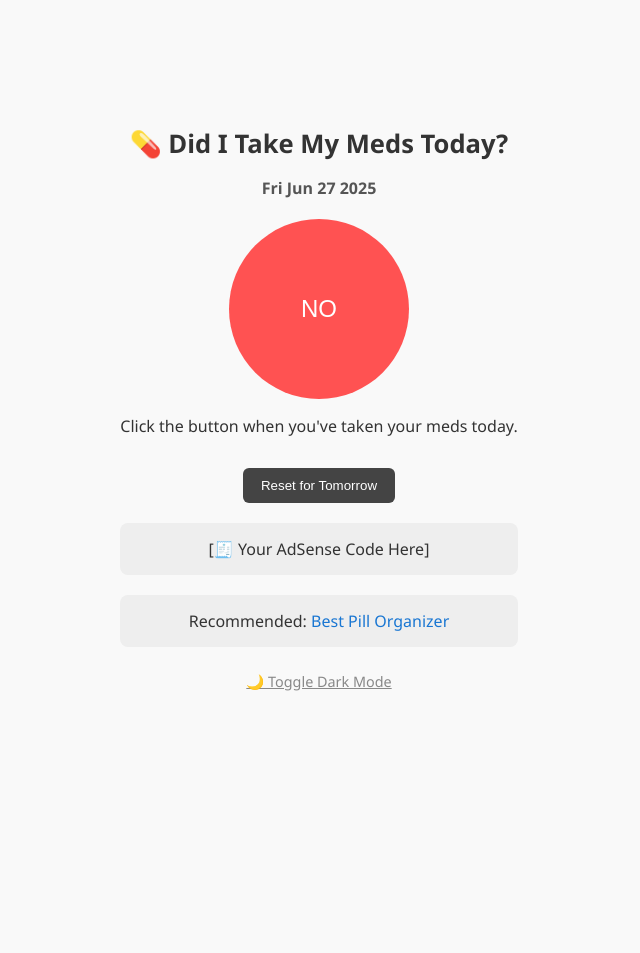
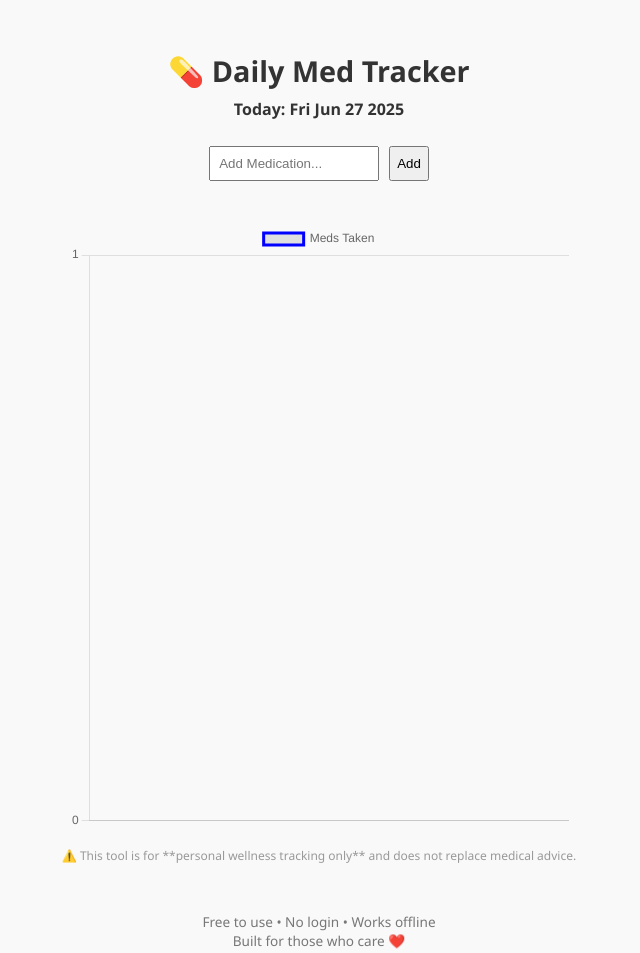
Before and after one commit to sayeed1143/My-pill-tracker, a plain HTML site: page index.html in a window 1280 px wide. Shown: the whole page, without its empty margins (321-961 px from the left). Before the commit the page ends 800 px from the top, so only its background shows below. Drawn offline with nearby package versions, Linux system fonts and the light colour scheme.

Commit message:
Update index.html

```diff
--- a/index.html
+++ b/index.html
@@ -2,11 +2,11 @@
 <html lang="en">
 <head>
   <meta charset="UTF-8" />
-  <meta name="viewport" content="width=device-width, initial-scale=1.0"/>
-  <title>💊 Did I Take My Meds Today?</title>
-  <meta name="description" content="A simple, one-click daily pill tracker. Never forget your meds again. Works offline!">
-  <meta property="og:title" content="Did I Take My Meds Today?">
-  <meta property="og:description" content="A simple, one-click daily medication reminder app.">
+  <meta name="viewport" content="width=device-width, initial-scale=1.0" />
+  <title>💊 Daily Med Tracker</title>
+  <meta name="description" content="Track multiple medications daily, view progress, and get smart reminders.">
+  <meta property="og:title" content="Daily Med Tracker">
+  <meta property="og:description" content="Free tool to track multiple medications, get reminders, and view your progress">
   <meta property="og:image" content="https://your-site.com/preview.png">
   <meta property="og:url" content="https://your-site.com">
   <link rel="icon" href="https://cdn-icons-png.flaticon.com/512/2936/2936905.png" type="image/png">
@@ -15,136 +15,124 @@
       font-family: 'Segoe UI', sans-serif;
       margin: 0;
       padding: 0;
-      background-color: #f9f9f9;
+      background: #f9f9f9;
       color: #333;
       display: flex;
       flex-direction: column;
       align-items: center;
-      justify-content: center;
       min-height: 100vh;
-      text-align: center;
-      transition: background 0.3s, color 0.3s;
+      padding: 2rem;
     }
-    .container {
-      max-width: 400px;
-      padding: 20px;
-    }
-    h1 {
-      font-size: 1.6rem;
-      margin-bottom: 0.5rem;
-    }
-    #date {
-      font-weight: 600;
-      color: #555;
-      margin-bottom: 20px;
-    }
-    #pill-button {
-      width: 180px;
-      height: 180px;
-      border-radius: 50%;
-      border: none;
-      font-size: 24px;
-      cursor: pointer;
-      transition: background 0.3s;
-    }
-    .taken {
-      background-color: #4CAF50;
-      color: #fff;
-    }
-    .not-taken {
-      background-color: #FF5252;
-      color: #fff;
-    }
-    #reset-btn {
-      margin-top: 15px;
-      padding: 10px 18px;
-      background: #444;
+    h1 { font-size: 1.8rem; margin-bottom: 0.5rem; text-align: center; }
+    #date { margin-bottom: 1rem; font-weight: bold; }
+    .med-entry { margin: 10px 0; display: flex; gap: 10px; }
+    input[type="text"] { padding: 8px; width: 150px; }
+    .taken-btn {
+      background: #ff5252;
       color: white;
       border: none;
-      border-radius: 6px;
+      padding: 8px 12px;
       cursor: pointer;
+      border-radius: 5px;
     }
-    #dark-toggle {
-      margin-top: 25px;
-      cursor: pointer;
-      font-size: 0.9rem;
-      color: #888;
-      text-decoration: underline;
-    }
-    .dark {
-      background-color: #121212;
-      color: #f0f0f0;
-    }
-    .dark #pill-button.taken {
-      background-color: #388e3c;
-    }
-    .dark #pill-button.not-taken {
-      background-color: #d32f2f;
-    }
-    .adsense, .affiliate {
-      margin: 20px 0;
-      padding: 15px;
-      background: #eee;
-      border-radius: 8px;
-    }
-    a {
-      color: #1976D2;
-      text-decoration: none;
-    }
+    .taken-btn.taken { background: #4CAF50; }
+    #graph { width: 100%; max-width: 500px; margin-top: 2rem; }
+    .footer { margin-top: 3rem; font-size: 0.85rem; color: #777; text-align: center; }
+    .disclaimer { font-size: 0.75rem; color: #999; margin-top: 1rem; }
   </style>
 </head>
 <body>
-  <div class="container">
-    <h1>💊 Did I Take My Meds Today?</h1>
-    <p id="date"></p>
-    <button id="pill-button" class="not-taken">NO</button>
-    <p>Click the button when you've taken your meds today.</p>
-    <button id="reset-btn">Reset for Tomorrow</button>
+  <h1>💊 Daily Med Tracker</h1>
+  <div id="date"></div>
+  <div id="med-list"></div>
+  <div class="med-entry">
+    <input type="text" id="new-med" placeholder="Add Medication...">
+    <button onclick="addMed()">Add</button>
+  </div>
+  <canvas id="graph"></canvas>
 
-    <div class="adsense">[🧾 Your AdSense Code Here]</div>
-    <div class="affiliate">
-      Recommended: <a href="#" id="amazon-link" target="_blank">Best Pill Organizer</a>
-    </div>
-
-    <div id="dark-toggle">🌙 Toggle Dark Mode</div>
+  <div class="disclaimer">
+    ⚠️ This tool is for **personal wellness tracking only** and does not replace medical advice.
   </div>
 
+  <div class="footer">
+    Free to use • No login • Works offline<br>
+    Built for those who care ❤️
+  </div>
+
+  <script src="https://cdn.jsdelivr.net/npm/chart.js"></script>
   <script>
+    const medList = document.getElementById("med-list");
+    const dateElem = document.getElementById("date");
     const today = new Date().toDateString();
-    document.getElementById("date").textContent = today;
+    dateElem.textContent = `Today: ${today}`;
 
-    const button = document.getElementById("pill-button");
-    const lastTaken = localStorage.getItem("lastTaken");
+    let meds = JSON.parse(localStorage.getItem("medications")) || [];
+    let taken = JSON.parse(localStorage.getItem("takenStatus")) || {};
 
-    if (lastTaken === today) {
-      button.textContent = "YES";
-      button.classList.add("taken");
+    function renderMeds() {
+      medList.innerHTML = "";
+      meds.forEach((med, index) => {
+        const isTaken = taken[today]?.includes(med);
+        const div = document.createElement("div");
+        div.className = "med-entry";
+        div.innerHTML = `
+          <span>${med}</span>
+          <button class="taken-btn ${isTaken ? 'taken' : ''}" onclick="toggleTaken('${med}')">
+            ${isTaken ? 'Taken' : 'Mark Taken'}
+          </button>
+        `;
+        medList.appendChild(div);
+      });
     }
 
-    button.addEventListener("click", () => {
-      button.textContent = "YES";
-      button.classList.remove("not-taken");
-      button.classList.add("taken");
-      localStorage.setItem("lastTaken", today);
-    });
+    function addMed() {
+      const input = document.getElementById("new-med");
+      const val = input.value.trim();
+      if (val && !meds.includes(val)) {
+        meds.push(val);
+        localStorage.setItem("medications", JSON.stringify(meds));
+        renderMeds();
+      }
+      input.value = "";
+    }
 
-    document.getElementById("reset-btn").addEventListener("click", () => {
-      button.textContent = "NO";
-      button.classList.remove("taken");
-      button.classList.add("not-taken");
-    });
+    function toggleTaken(med) {
+      if (!taken[today]) taken[today] = [];
+      const idx = taken[today].indexOf(med);
+      if (idx > -1) taken[today].splice(idx, 1);
+      else taken[today].push(med);
+      localStorage.setItem("takenStatus", JSON.stringify(taken));
+      renderMeds();
+      drawGraph();
+    }
 
-    document.getElementById("amazon-link").href = "https://www.amazon.com/s?k=pill+organizer&tag=yourtag-20";
+    function drawGraph() {
+      const dates = Object.keys(taken).slice(-7);
+      const values = dates.map(date => taken[date]?.length || 0);
+      const ctx = document.getElementById('graph').getContext('2d');
+      new Chart(ctx, {
+        type: 'line',
+        data: {
+          labels: dates,
+          datasets: [{
+            label: 'Meds Taken',
+            data: values,
+            fill: false,
+            borderColor: 'blue'
+          }]
+        },
+        options: {
+          responsive: true,
+          scales: {
+            y: { beginAtZero: true, ticks: { precision: 0 } }
+          }
+        }
+      });
+    }
 
-    // Dark mode toggle
-    const toggle = document.getElementById("dark-toggle");
-    const root = document.body;
-    if (localStorage.getItem("darkMode") === "true") root.classList.add("dark");
-
-    toggle.addEventListener("click", () => {
-      root.classList.toggle("dark");
-      localStorage.setItem("darkMode", root.classList.contains("dark"));
-    });
+    renderMeds();
+    drawGraph();
   </script>
 </body>
 </html>
```
